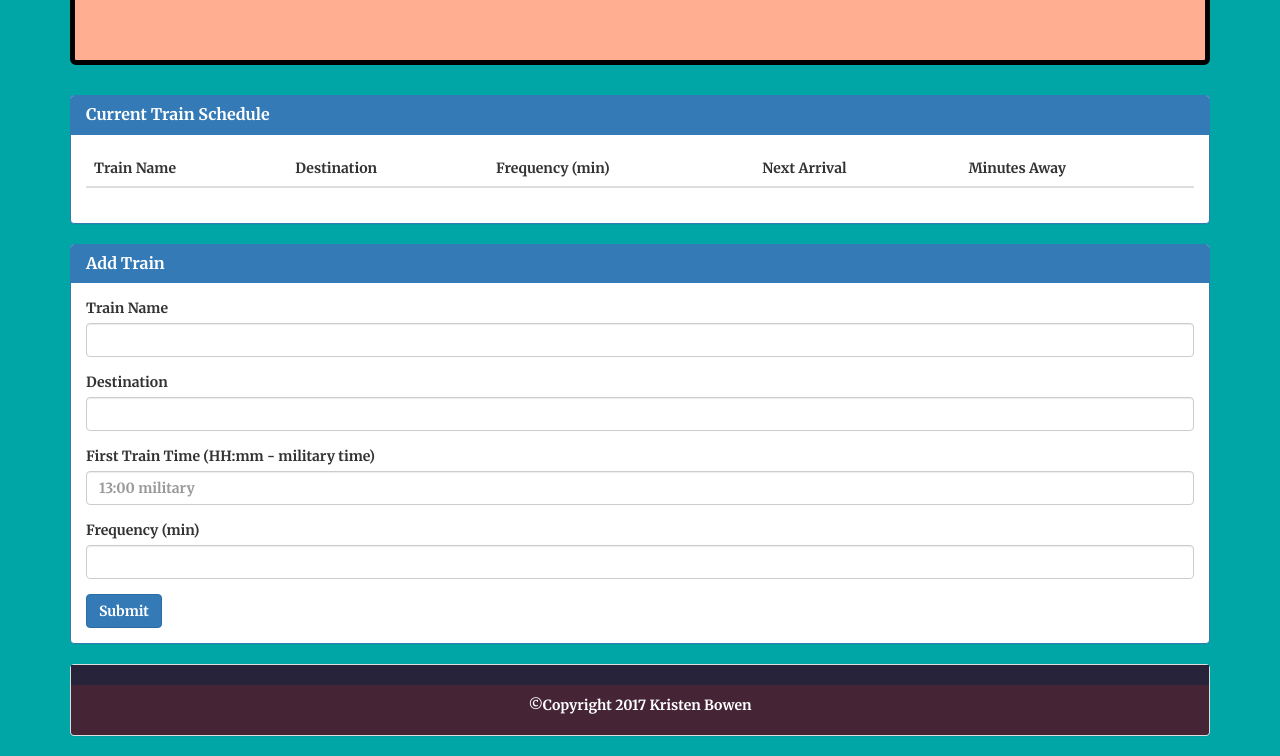
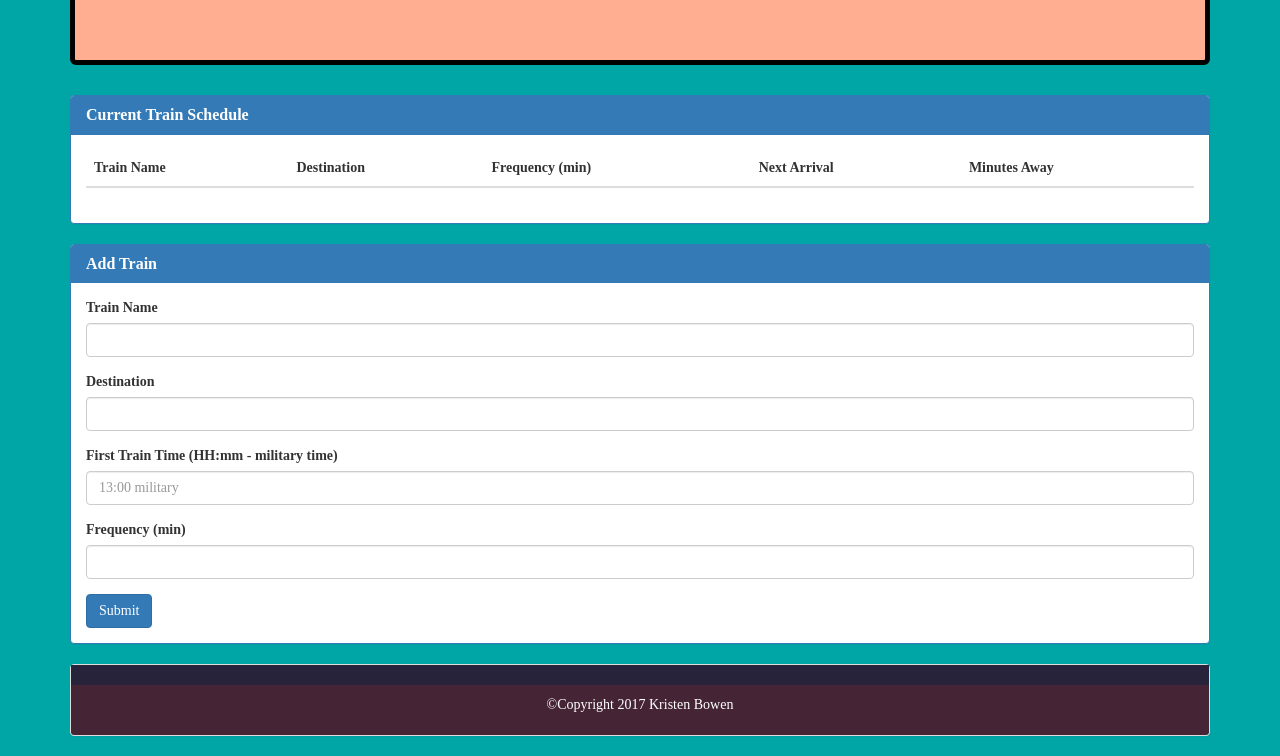
Before and after one commit to laurenBr0wn/TriviaGame-Example, a plain HTML site: page index.html in a window 1280 px wide. Shown: the part 185-941 px from the top of the page. Drawn offline with nearby package versions, Linux system fonts and the light colour scheme; no server answers.

Commit message:
altered a link

```diff
--- a/index.html
+++ b/index.html
@@ -16,8 +16,7 @@
   <!-- Firebase Reference -->
 	<script src="https://www.gstatic.com/firebasejs/4.1.1/firebase.js"></script>
 
-  <!-- Fonts Family -->
-  <link href="https://fonts.googleapis.com/css?family=Merriweather:700&amp;subset=cyrillic-ext" rel="stylesheet">
+
 </head>
 <body>
 
```
